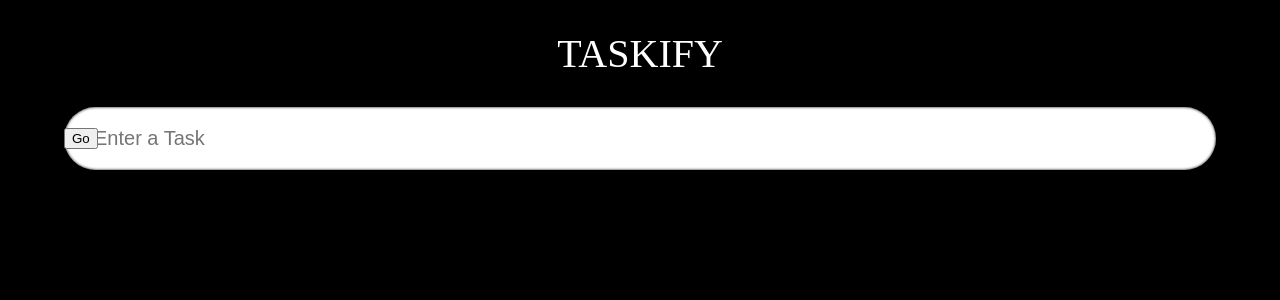
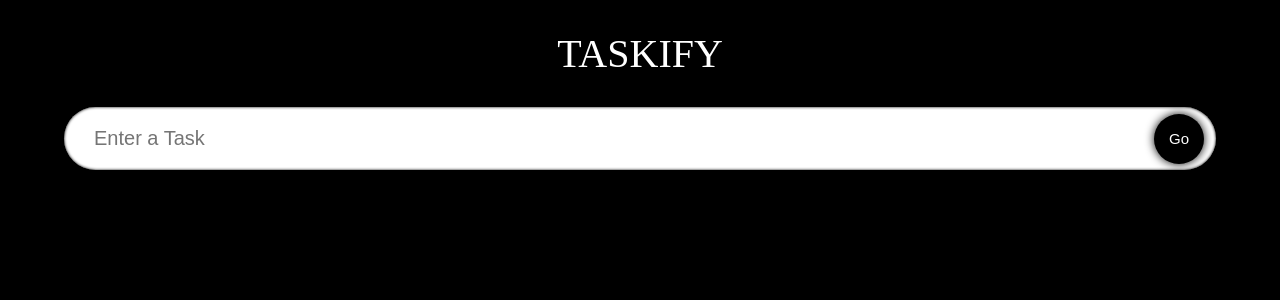
Before and after one commit to siccoo/task, a React (Create React App) app: page / in a window 1280 px wide. Shown: the top 300 px of the page. Built offline with nearby package versions, Linux system fonts and the light colour scheme; a web font is replaced by a local one.

Commit message:
updates on some files

```diff
--- a/src/App.tsx
+++ b/src/App.tsx
@@ -1,14 +1,17 @@
-import React from 'react';
+import React, { useState } from 'react';
 import './App.css';
 import InputField from './components/inputField/InputField';
 
 const App: React.FC = () => {
+  const [todo, setTodo] = useState<string>("");
+  console.log(todo);
+
   return (
     <div className="App">
       <div className="text__heading">
         Taskify
       </div>
-      <InputField />
+      <InputField todo={todo} setTodo={setTodo} />
     </div>
   );
 }
--- a/src/components/inputField/InputField.tsx
+++ b/src/components/inputField/InputField.tsx
@@ -1,13 +1,18 @@
 import React from 'react';
 import "./styles.css";
 
-const InputField = () => {
-  return (
-  <form className='form__input'>
-      <input type="input" placeholder='Enter a Task' className="input__box" />
-      <button type="submit" className='input__submit'>Go</button>
-  </form>
-  );
+interface TProps {
+    todo: string,
+    setTodo: React.Dispatch<React.SetStateAction<string>>;
+}
+
+const InputField = ({ todo, setTodo }: TProps) => {
+    return (
+        <form className='form__input'>
+            <input type="input" placeholder='Enter a Task' className="input__box" value={todo} onChange={(e) => setTodo(e.target.value)} />
+            <button type="submit" className='input__submit'>Go</button>
+        </form>
+    );
 };
 
 export default InputField;
--- a/src/components/inputField/styles.css
+++ b/src/components/inputField/styles.css
@@ -24,4 +24,26 @@
 
 .input__submit {
     position: absolute;
+    width: 50px;
+    height: 50px;
+    margin: 12px;
+    border-radius: 50px;
+    right: 0px;
+    border: none;
+    font-size: 15px;
+    background-color: #000000;
+    color: white;
+    transition: 0.2s all;
+    box-shadow: 0 0 10px #000000;
 }
+
+.input__submit:hover {
+    background-color: #202020;
+}
+
+.input__submit:active {
+    transform: scale(0.8);
+    box-shadow: 0 0 5px black;
+}
+
+/* END OF INPUTFIELD STYLING */
```
Also changed, not shown: src/components/inputField/SingleTodos.tsx (added, +7 -0 lines).
